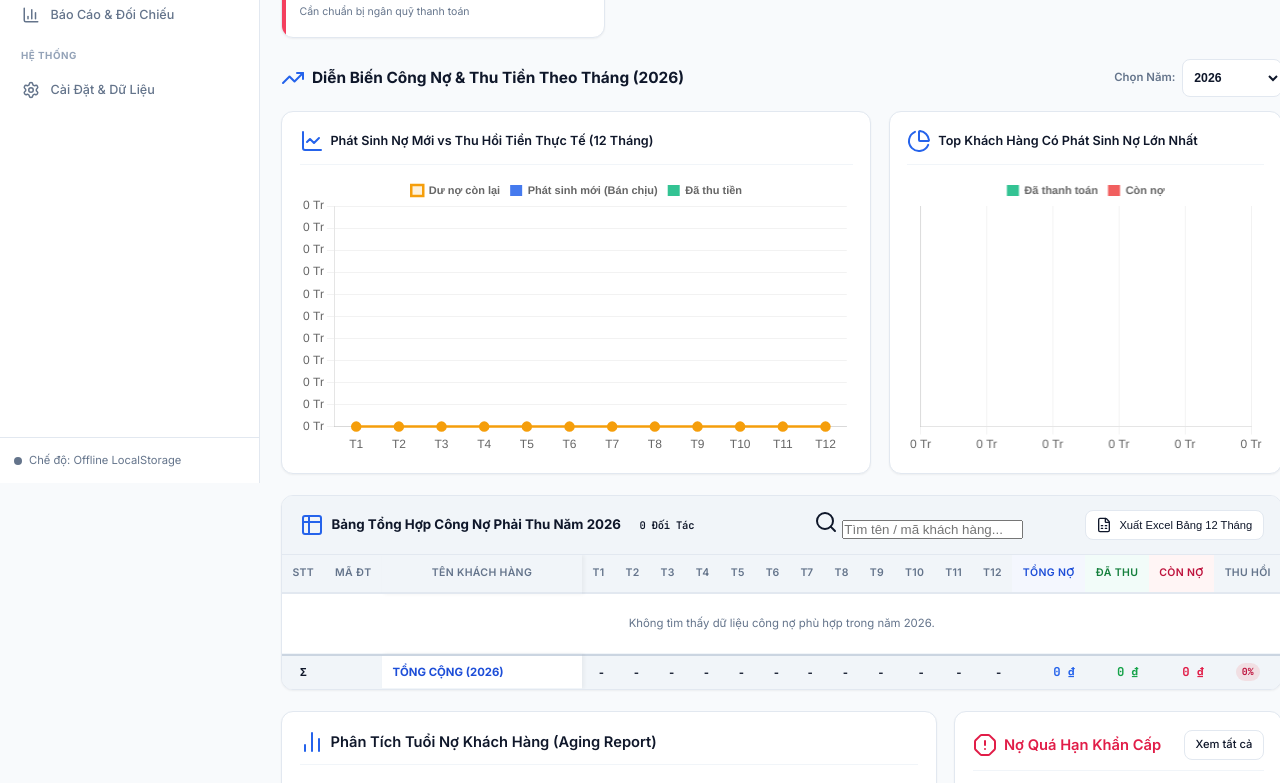
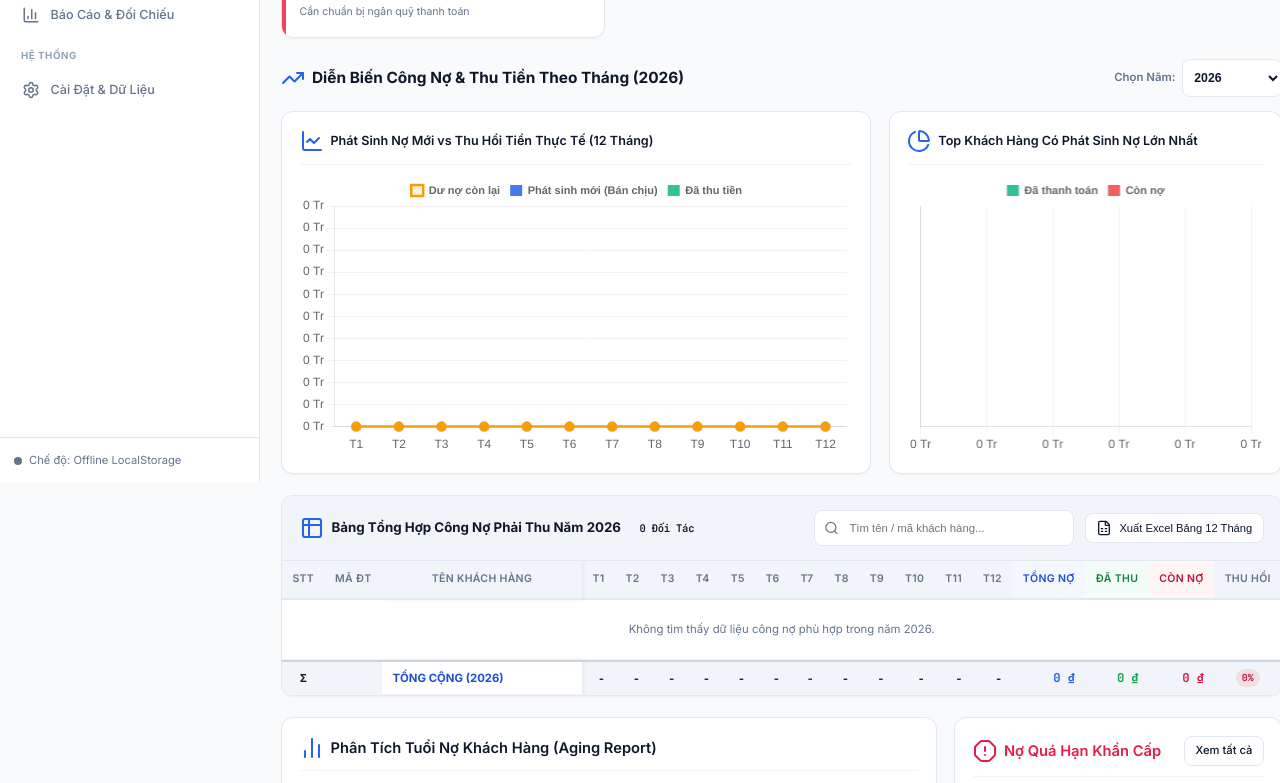
Before and after one commit to anhmintdeptrynhatvietnam/QuanLyCongNo, a plain HTML site: page index.html in a window 1280 px wide. Shown: the part 317-1100 px from the top of the page. Drawn offline with nearby package versions, Linux system fonts and the light colour scheme.

Commit message:
fix(dashboard): style search box with embedded icon and rounded borders

```diff
--- a/css/components.css
+++ b/css/components.css
@@ -317,6 +317,47 @@
   letter-spacing: 0.05em;
   user-select: none;
 }
+
+/* Search Box Component with Integrated Icon */
+.search-box {
+  position: relative;
+  display: flex;
+  align-items: center;
+}
+
+.search-box input,
+.search-box input.form-control {
+  width: 100%;
+  height: 36px;
+  padding: 0 var(--space-3) 0 34px !important;
+  border-radius: var(--radius-md);
+  border: 1px solid var(--border-main);
+  background: var(--bg-surface);
+  color: var(--text-main);
+  font-size: 0.8125rem;
+  outline: none;
+  transition: border-color var(--transition-fast), box-shadow var(--transition-fast), background var(--transition-fast);
+}
+
+.search-box input:focus,
+.search-box input.form-control:focus {
+  border-color: var(--primary-500);
+  background: var(--bg-surface);
+  box-shadow: 0 0 0 3px rgba(37, 99, 235, 0.12);
+}
+
+.search-box i,
+.search-box svg {
+  position: absolute;
+  left: 10px;
+  top: 50%;
+  transform: translateY(-50%);
+  color: var(--text-muted);
+  width: 15px;
+  height: 15px;
+  pointer-events: none;
+}
+
 
 .currency-preview-text {
   font-size: 0.775rem;
--- a/js/components/dashboard.js
+++ b/js/components/dashboard.js
@@ -155,9 +155,9 @@
           </div>
 
           <div class="flex items-center gap-3 flex-wrap">
-            <div class="search-input-wrap" style="width: 260px;">
-              <i data-lucide="search" class="search-icon"></i>
-              <input type="text" id="matrix-partner-search" class="search-input" placeholder="Tìm tên / mã khách hàng..." value="${escapeHtml(this.partnerSearchQuery)}">
+            <div class="search-box" style="width: 260px;">
+              <i data-lucide="search"></i>
+              <input type="text" id="matrix-partner-search" class="form-control" placeholder="Tìm tên / mã khách hàng..." value="${escapeHtml(this.partnerSearchQuery)}">
             </div>
 
             <button type="button" class="btn btn-secondary btn-sm" id="btn-export-monthly-matrix">
```
